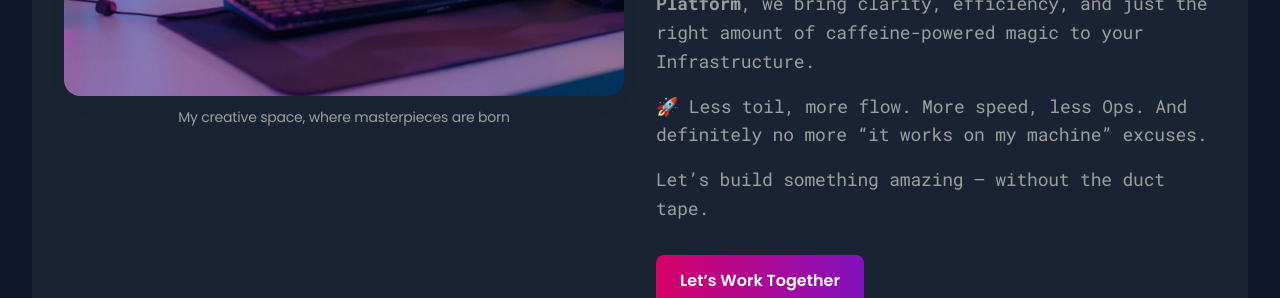
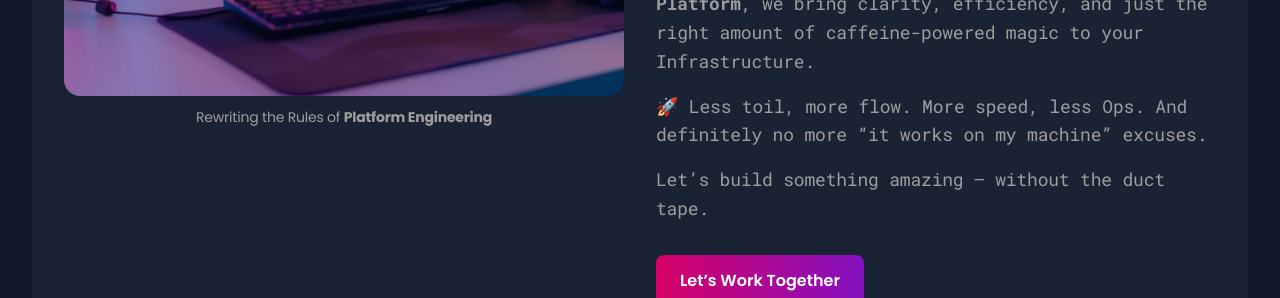
Before and after one commit to Cogniteo/cogniteo.github.io, a Jekyll site: the page built from index.html, in a window 1280 px wide and 900 px high, scrolled down 734 px. Shown: the part 153-451 px from the top of the window. Built offline with Jekyll 4.4.1, drawn with Linux system fonts in a browser that asks for light colours; the list of posts is cut into pages by our own code.

Commit message:
Minor update

```diff
--- a/_data/settings.yml
+++ b/_data/settings.yml
@@ -64,7 +64,7 @@ hero:
 
     Let’s build something amazing – without the duct tape.
   hero_image: /images/01.jpg
-  hero_image_caption: My creative space, where masterpieces are born
+  hero_image_caption: Rewriting the Rules of <b>Platform Engineering</b>
   hero_button_text: Let’s Work Together
   hero_button_link: '/contact/'
 
```
